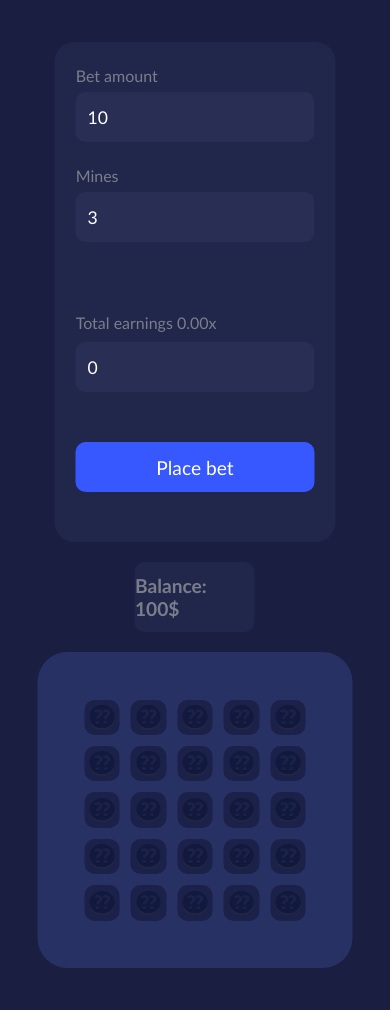
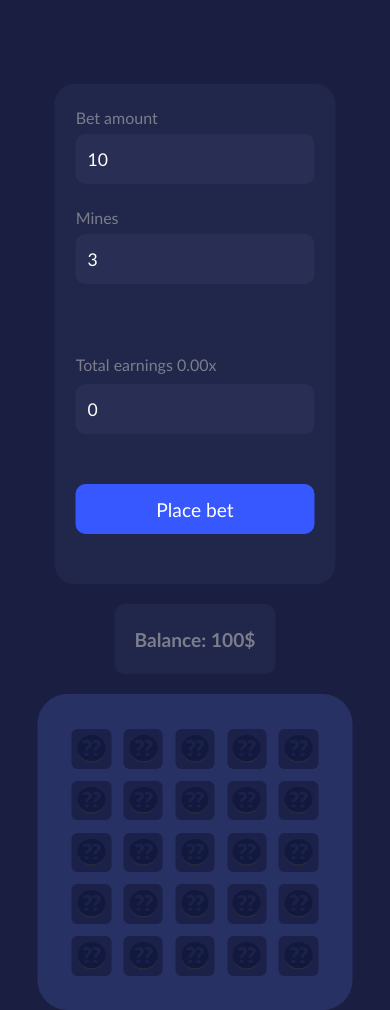
Before and after one commit to chillenz/Mines, a plain HTML site: page index.html in a window 390 px wide. Before the commit the page ends 968 px from the top, so only its background shows below. Drawn offline with Linux system fonts and the light colour scheme.

Commit message:
added mobile support

```diff
--- a/style.css
+++ b/style.css
@@ -137,7 +137,7 @@ input[type="number"]::-webkit-inner-spin-button {
     left: 50%;
     transform: translateX(-50%);
     position: relative;
-    top: 5%;
+    top: 10%;
     justify-content: center;
     column-gap: 100px;
     row-gap: 110px;
@@ -163,6 +163,7 @@ input[type="number"]::-webkit-inner-spin-button {
     flex-wrap: wrap;
     aspect-ratio: 1;
     gap: 5%;
+
     z-index: 2;
 }
 
@@ -176,6 +177,8 @@ input[type="number"]::-webkit-inner-spin-button {
     border-radius: 10px;
     user-select: none;
 }
+
+
 
 .box img{
     width: 70%;
@@ -242,7 +245,6 @@ img {
 
 #moneyborder{
     border-radius: 10px;
-    width: 14%;
     height: 70px;
     background-color: #20274b;
     position: absolute;
@@ -257,6 +259,9 @@ img {
 #money{
     font-size: 120%;
     color: #7b7d8a;
+    padding-left: 0%;
+    margin-left: 20px;
+    margin-right: 20px;
 }
 
 #multiplierdisplay{
@@ -273,4 +278,15 @@ img {
     #moneyborder{
         top: 520px;
     }
+    .box{
+        border-radius: 6px;
+    }
+    #bombcontainer{
+        max-width: 78%;
+        max-height: 78%;
+    }
+    #imgcontainer{
+        max-width: 78%;
+        max-height: 78%;
+    }
 }
```
